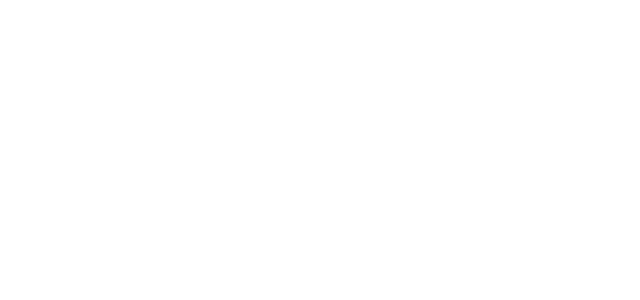
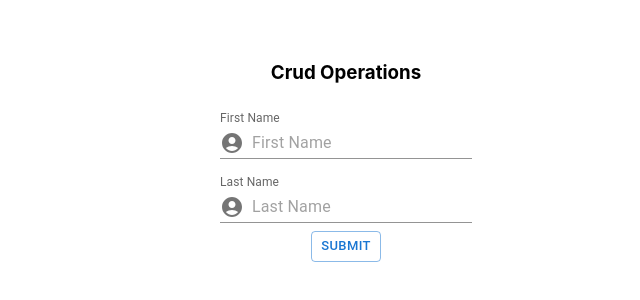
Before and after one commit to AleksaMarjanov/CRUD-with-Mock-Api, a React (Create React App) app: page / in a window 1280 px wide. Before the commit this address had no page. Shown: the part 248-548 px from the top of the page, without its empty margins (294-934 px from the left). Built offline with nearby package versions, Linux system fonts and the light colour scheme.

Commit message:
organized folders

```diff
--- a/public/index.html
+++ b/public/index.html
@@ -3,7 +3,6 @@
   <head>
     <meta charset="utf-8" />
     <meta name="viewport" content="width=device-width, initial-scale=1" />
-    <meta name="theme-color" content="#000000" />
     <title>Crud</title>
   </head>
   <body>
--- a/src/App.js
+++ b/src/App.js
@@ -1,16 +1,16 @@
 import "./App.css";
 import { Route, Routes } from "react-router-dom";
-import Create from "./components/Create";
-import Read from "./components/Read";
-import Update from "./components/Update";
+import Create from "./components/create/Create";
+import Read from "./components/read/Read";
+import Update from "./components/update/Update";
 
 function App() {
   return (
     <div className="main">
       <Routes>
-        <Route path="Create" element={<Create />} />
-        <Route path="Read" exact element={<Read />} />
-        <Route path="Update" exact element={<Update />} />
+        <Route path="/" element={<Create />} />
+        <Route path="read" exact element={<Read />} />
+        <Route path="update" exact element={<Update />} />
       </Routes>
     </div>
   );
--- a/src/components/Create.jsx
+++ b/src/components/create/Create.jsx
@@ -28,12 +28,13 @@ const Create = () => {
         lastName,
       })
       .then(() => {
-        navigate("/Read ");
+        navigate("/read");
       });
   };
 
   return (
     <>
+      <h3> Crud Operations</h3>
       <Box sx={{ "& > :not(style)": { m: 1 } }}>
         <FormControl variant="standard">
           <InputLabel htmlFor="firstName">First Name</InputLabel>
--- a/src/components/Update.jsx
+++ b/src/components/update/Update.jsx
@@ -29,7 +29,7 @@ const Update = () => {
         lastName,
       })
       .then(() => {
-        navigate("/Read");
+        navigate("/read");
       });
   };
   // Updating item in the localStorage by grabing its unique ID
@@ -41,6 +41,7 @@ const Update = () => {
 
   return (
     <>
+      <h3> Crud Operations</h3>
       <Box sx={{ "& > :not(style)": { m: 1 } }}>
         <FormControl variant="standard">
           <InputLabel htmlFor="firstName">First Name</InputLabel>
```
Also changed, not shown: src/components/read/Read.jsx (renamed from src/components/Read.jsx).
